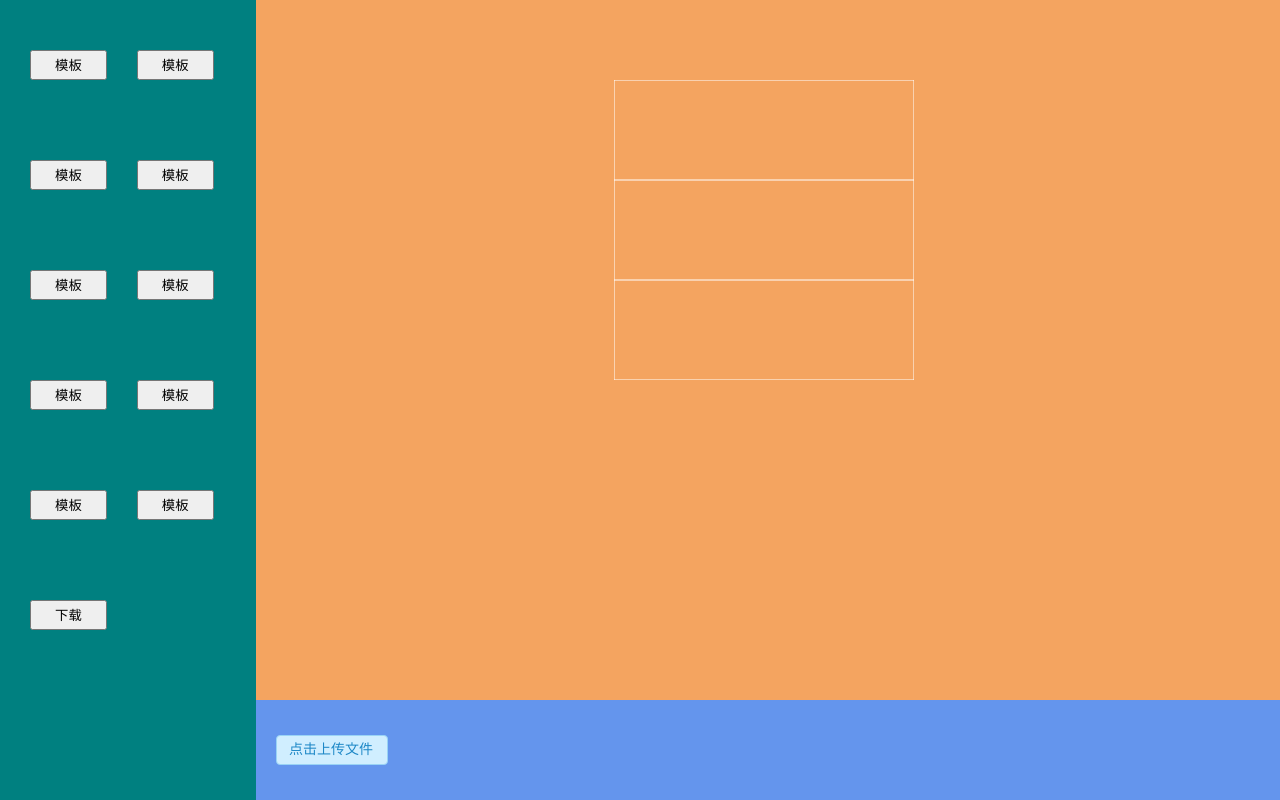
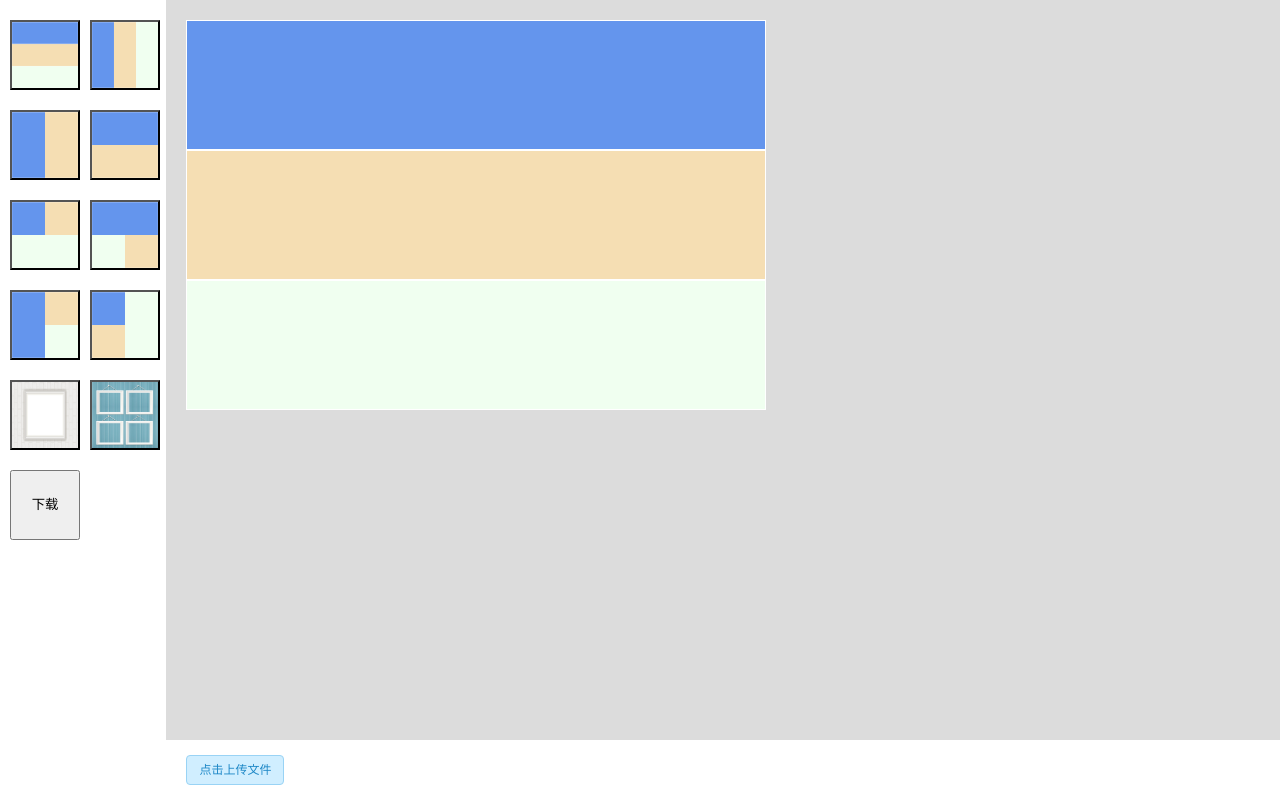
Before and after one commit to HaoyunLIAO/mt, a plain HTML site: page switch.html in a window 1280 px wide. Drawn offline with nearby package versions, Linux system fonts and the light colour scheme.

Commit message:
更改颜色

```diff
--- a/css/index.css
+++ b/css/index.css
@@ -1,10 +1,11 @@
 html,
 body {
-    background-color: sandybrown;
+    background-color: gainsboro;
     margin: 0;
     padding: 0;
     height: 100%;
     overflow: hidden;
+
 }
 
 .box {
@@ -16,6 +17,7 @@ body {
     position: relative;
     overflow: hidden;
     border: white 1px solid;
+    background-color: cadetblue;
 }
 
 img {
@@ -23,12 +25,11 @@ img {
 }
 
 #footer {
-    height: 100px;
-    width: 80%;
-    background-color: cornflowerblue;
+    height: 60px;
+    width: 100%;
+    background-color:#fff;
     bottom: 0;
     position: absolute;
-    margin-left: 20%;
     display: flex;
     flex-direction: row;
     align-items: center;
@@ -103,9 +104,9 @@ margin-left: 20px; */
 }
 
 .moduleButton {
-    width: 30%;
-    height: 30px;
-    margin: 50px 0 30px 30px;
+    width: 70px;
+    height: 70px;
+    margin: 20px 0 0 10px;
     text-align: center;
     line-height: 26px;
     float: left;
@@ -137,8 +138,9 @@ margin-left: 20px; */
     text-indent: 0;
     line-height: 20px;
     margin-left: 20px;
-    width: 86px;
-    font-size: 14px;
+    width: 72px;
+    font-size: 12px;
+    overflow: auto;
 }
 
 .file input {
--- a/json/demo.json
+++ b/json/demo.json
@@ -4,32 +4,32 @@ jsonData([
         "name": "三横",
         "logo": "xxx.jpg",
         "bgColor": "#fff",
-        "src": "xx.jpg",
+        "src": "./Template/Template1.png",
         "direction":"upDown",
         "type": "1",
         "number": 3,
-        "width":600,
-        "height":600,
+        "width":580,
+        "height":390,
         "children": [
             {
                 "left": 0,
                 "top": 0,
-                "width": 600,
-                "height": 200,
+                "width": 580,
+                "height": 130,
                 "backgroundImg": "xx.jpg"
             },
             {
                 "left": 0,
                 "top": 0,
-                "width": 600,
-                "height": 200,
+                "width": 580,
+                "height": 130,
                 "backgroundImg": "xx.jpg"
             },
             {
                 "left": 0,
                 "top": 0,
-                "width": 600,
-                "height": 200,
+                "width": 580,
+                "height": 130,
                 "backgroundImg": "xx.jpg"
             }
         ]
@@ -39,32 +39,32 @@ jsonData([
         "name": "三竖",
         "logo": "xxx.jpg",
         "bgColor": "#fff",
-        "src": "xx.jpg",
+        "src": "./Template/Template2.png",
         "direction":"leftRight",
         "type": "1",
         "number": 3,
-        "width":600,
-        "height":600,
+        "width":570,
+        "height":390,
         "children": [
             {
                 "left": 0,
                 "top": 0,
-                "width": 200,
-                "height": 600,
+                "width": 190,
+                "height": 390,
                 "backgroundImg": "xx.jpg"
             },
             {
                 "left": 0,
                 "top": 0,
-                "width": 200,
-                "height": 600,
+                "width": 190,
+                "height": 390,
                 "backgroundImg": "xx.jpg"
             },
             {
                 "left": 0,
                 "top": 0,
-                "width": 200,
-                "height": 600,
+                "width": 190,
+                "height": 390,
                 "backgroundImg": "xx.jpg"
             }
         ]
@@ -74,25 +74,25 @@ jsonData([
         "name": "二竖",
         "logo": "xxx.jpg",
         "bgColor": "#fff",
-        "src": "xx.jpg",
+        "src": "./Template/Template3.png",
         "direction":"leftRight",
         "type": "1",
         "number": 2,
-        "width":600,
-        "height":600,
+        "width":580,
+        "height":390,
         "children": [
             {
                 "left": 0,
                 "top": 0,
-                "width": 300,
-                "height": 600,
+                "width": 290,
+                "height": 390,
                 "backgroundImg": "xx.jpg"
             },
             {
                 "left": 0,
                 "top": 0,
-                "width": 300,
-                "height": 600,
+                "width": 290,
+                "height": 390,
                 "backgroundImg": "xx.jpg"
             }
         ]
@@ -102,25 +102,25 @@ jsonData([
         "name": "二横",
         "logo": "xxx.jpg",
         "bgColor": "#fff",
-        "src": "xx.jpg",
+        "src": "./Template/Template4.png",
         "direction":"upDown",
         "type": "1",
         "number": 2,
-        "width":600,
-        "height":600,
+        "width":580,
+        "height":390,
         "children": [
             {
                 "left": 0,
                 "top": 0,
-                "width": 600,
-                "height": 300,
+                "width": 580,
+                "height": 195,
                 "backgroundImg": "xx.jpg"
             },
             {
                 "left": 0,
                 "top": 0,
-                "width": 600,
-                "height": 300,
+                "width": 580,
+                "height": 195,
                 "backgroundImg": "xx.jpg"
             }
         ]
@@ -130,32 +130,32 @@ jsonData([
         "name": "二小横一大横",
         "logo": "xxx.jpg",
         "bgColor": "#fff",
-        "src": "xx.jpg",
+        "src": "./Template/Template5.png",
         "direction":"upDown",
         "type": "1",
         "number": 3,
-        "width":600,
-        "height":650,
+        "width":580,
+        "height":390,
         "children": [
             {
                 "left": 0,
                 "top": 0,
-                "width": 300,
-                "height": 350,
+                "width": 290,
+                "height": 195,
                 "backgroundImg": "xx.jpg"
             },
             {
-                "left": 300,
-                "top": -350,
-                "width": 300,
-                "height": 350,
+                "left": 290,
+                "top": -195,
+                "width": 290,
+                "height": 195,
                 "backgroundImg": "xx.jpg"
             },
             {
                 "left": 0,
-                "top": -350,
-                "width": 600,
-                "height": 300,
+                "top": -195,
+                "width": 580,
+                "height": 195,
                 "backgroundImg": "xx.jpg"
             }
         ]
@@ -165,32 +165,32 @@ jsonData([
         "name": "一大横二小横",
         "logo": "xxx.jpg",
         "bgColor": "#fff",
-        "src": "xx.jpg",
+        "src": "./Template/Template6.png",
         "direction":"upDown",
         "type": "1",
         "number": 3,
-        "width":600,
-        "height":650,
+        "width":580,
+        "height":390,
         "children": [
             {
                 "left": 0,
                 "top": 0,
-                "width": 600,
-                "height": 300,
+                "width": 580,
+                "height": 195,
                 "backgroundImg": "xx.jpg"
             },
             {
-                "left": 300,
+                "left": 290,
                 "top": 0,
-                "width": 300,
-                "height": 350,
+                "width": 290,
+                "height": 195,
                 "backgroundImg": "xx.jpg"
             },
             {
                 "left": 0,
-                "top": -350,
-                "width": 300,
-                "height": 350,
+                "top": -195,
+                "width": 290,
+                "height": 195,
                 "backgroundImg": "xx.jpg"
             }
         ]
@@ -200,32 +200,32 @@ jsonData([
         "name": "一大竖二小竖",
         "logo": "xxx.jpg",
         "bgColor": "#fff",
-        "src": "xx.jpg",
+        "src": "./Template/Template7.png",
         "direction":"upDown",
         "type": "1",
         "number": 3,
-        "width":600,
-        "height":600,
+        "width":580,
+        "height":390,
         "children": [
             {
                 "left": 0,
                 "top": 0,
-                "width": 300,
-                "height": 600,
+                "width": 290,
+                "height": 390,
                 "backgroundImg": "xx.jpg"
             },
             {
-                "left": 300,
-                "top": -600,
-                "width": 300,
-                "height": 300,
+                "left": 290,
+                "top": -390,
+                "width": 290,
+                "height": 195,
                 "backgroundImg": "xx.jpg"
             },
             {
-                "left": 300,
-                "top": -600,
-                "width": 300,
-                "height": 300,
+                "left": 290,
+                "top": -390,
+                "width": 290,
+                "height": 195,
                 "backgroundImg": "xx.jpg"
             }
         ]
@@ -235,32 +235,32 @@ jsonData([
         "name": "二小竖一大竖",
         "logo": "xxx.jpg",
         "bgColor": "#fff",
-        "src": "xx.jpg",
+        "src": "./Template/Template8.png",
         "direction":"upDown",
         "type": "1",
         "number": 3,
-        "width":600,
-        "height":600,
+        "width":580,
+        "height":390,
         "children": [
             {
                 "left": 0,
                 "top": 0,
-                "width": 300,
-                "height": 300,
+                "width": 290,
+                "height": 195,
                 "backgroundImg": "xx.jpg"
             },
             {
                 "left": 0,
                 "top": 0,
-                "width": 300,
-                "height": 300,
+                "width": 290,
+                "height": 195,
                 "backgroundImg": "xx.jpg"
             },
             {
-                "left": 300,
-                "top": -600,
-                "width": 300,
-                "height": 600,
+                "left": 290,
+                "top": -390,
+                "width": 290,
+                "height": 390,
                 "backgroundImg": "xx.jpg"
             }
         ]
@@ -274,14 +274,14 @@ jsonData([
         "direction":"upDown",
         "type": "2",
         "number": 1,
-        "width":700,
-        "height":600,
+        "width":580,
+        "height":390,
         "children": [
             {
-                "left": 164,
-                "top": 118,
-                "width": 375,
-                "height": 365,
+                "left": 135,
+                "top": 76,
+                "width": 312,
+                "height": 238,
                 "backgroundImg": "xx.jpg"
             }
         ]
@@ -295,35 +295,35 @@ jsonData([
         "direction":"upDown",
         "type": "2",
         "number": 4,
-        "width":500,
-        "height":600,
+        "width":300,
+        "height":390,
         "children": [
             {
-                "left": 58,
-                "top": 96,
-                "width": 158,
-                "height": 177,
+                "left": 35,
+                "top": 62,
+                "width": 95,
+                "height": 115,
                 "backgroundImg": "xx.jpg"
             },
             {
-                "left": 279,
-                "top": -81,
-                "width": 158,
-                "height": 177,
+                "left": 167,
+                "top": -53,
+                "width": 95,
+                "height": 115,
                 "backgroundImg": "xx.jpg"
             },
             {
-                "left": 57,
-                "top": 19,
-                "width": 158,
-                "height": 177,
+                "left": 35,
+                "top": 13,
+                "width": 95,
+                "height": 115,
                 "backgroundImg": "xx.jpg"
             },
             {
-                "left": 278,
-                "top": -158,
-                "width": 158,
-                "height": 177,
+                "left": 167,
+                "top": -103,
+                "width": 95,
+                "height": 115,
                 "backgroundImg": "xx.jpg"
             }
         ]
--- a/switch.html
+++ b/switch.html
@@ -27,8 +27,12 @@
             json: jData,
             height: '100%',
             width: '100%',
-            left: '28%',
-            top: '10%' })
+            left: '20px',
+            top: '20px',
+            scale: 1,
+            leftWidth: '13%',
+            imgSrc:'./img/cat3.jpg',//外界传入图片
+        })
         Switch.init('#init');
     </script>
 </body>
```
Also changed, not shown: js/switch.js (+20 -5 lines), Template/Template1.png (added), Template/Template2.png (added), Template/Template3.png (added), Template/Template4.png (added), Template/Template5.png (added), Template/Template6.png (added), Template/Template7.png (added), Template/Template8.png (added), 2 other files.
